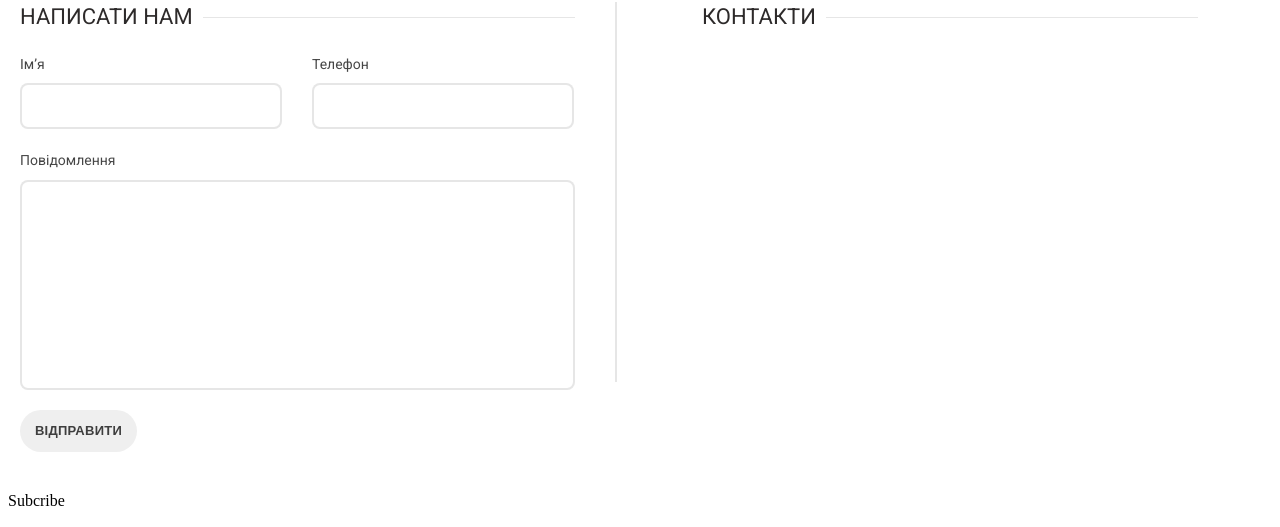
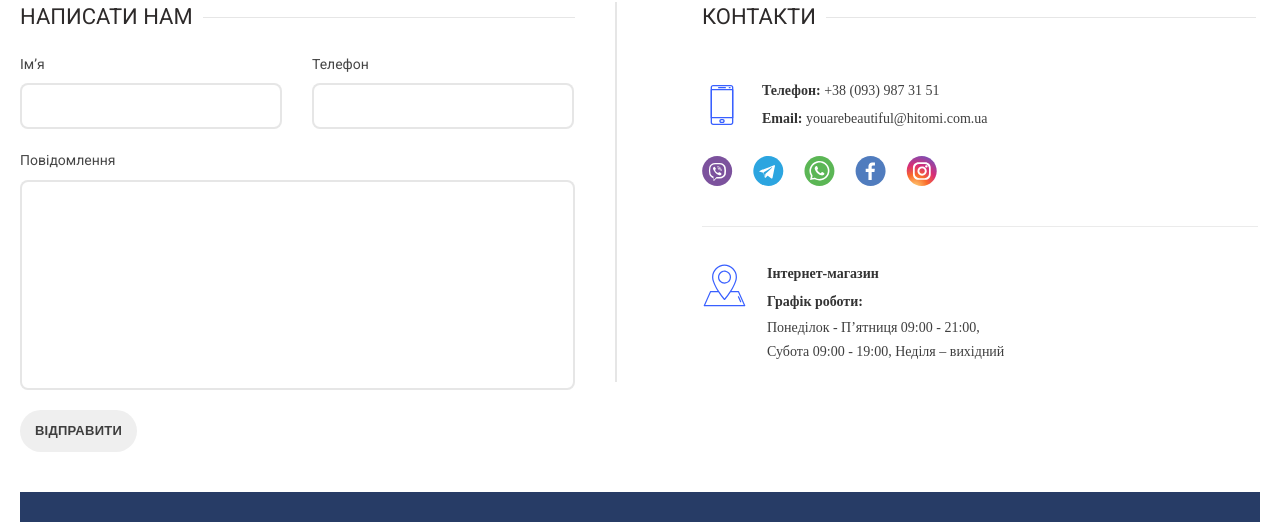
Before and after one commit to cerhiy99/MotoAllergo, a Next.js app in the folder client/: page /ru/contacts in a window 1280 px wide. Shown: the part 617-1144 px from the top of the page. Built offline with nearby package versions, Linux system fonts and the light colour scheme.

Commit message:
add Contacts

```diff
--- a/client/app/[lang]/contacts/Contact.scss
+++ b/client/app/[lang]/contacts/Contact.scss
@@ -3,7 +3,7 @@
     width: 1240px;
     padding-bottom: 20px;
 
-a {
+    a {
         text-decoration: none;
         color: inherit;
     }
@@ -36,9 +36,80 @@ a {
         gap: 10px;
     }
 
-    .divider {
-        width: 372px;
+    .contacts-divider-info {
+        width: 430px;
         height: 1px;
         background-color: rgba(129, 129, 129, 0.2);
     }
+
+    .info-contacts {
+        display: flex;
+        align-items: center;
+        gap: 20px;
+        margin: 47px 0 25px;
+    }
+
+    .info-contacts-text {
+        display: flex;
+        flex-direction: column;
+        gap: 6px;
+
+        p {
+
+            font-weight: 400;
+            font-size: 14px;
+            line-height: 1.6;
+            color: #3f3f3f;
+            margin: 0;
+                padding: 0;
+
+            span {
+                font-weight: 600;
+                font-size: 14px;
+                line-height: 1.6;
+                color: #333;
+            }
+        }
+    }
+
+    .socials {
+        display: flex;
+        gap: 20px;
+        margin-bottom: 36px;
+    }
+
+    .info-divider {
+        background-color:  #ebebeb;
+        width: 556px;
+        height: 1px;
+        margin-bottom: 36px;
+    }
+
+    .info-text {
+        display: flex;
+            align-items: flex-start;
+            gap: 20px;
+    }
+
+    .info-text-content {
+        display: flex;
+        flex-direction: column;
+        gap: 6px;
+
+        span {
+            font-weight: 600;
+                font-size: 14px;
+                line-height: 1.6;
+                color: #333;
+        }
+
+        p {
+            font-weight: 400;
+                font-size: 14px;
+                line-height: 1.28571;
+                color: #3f3f3f;
+            padding: 0;
+            margin: 0;
+        }
+    }
 }
--- a/client/app/[lang]/contacts/page.tsx
+++ b/client/app/[lang]/contacts/page.tsx
@@ -6,6 +6,13 @@ import Link from 'next/link';
 import Map from '@/app/components/Map/Map';
 import NavPath from '@/app/components/NavPath/NavPath';
 import ContactForm from '@/app/components/ContactForm/ContactForm';
+import PhoneBig from '../../assets/icons/phone_big.svg';
+import Viber from '../../assets/icons/viber.svg';
+import Telegram from '../../assets/icons/telegram.svg';
+import Whatsapp from '../../assets/icons/whatsapp.svg';
+import Facebook from '../../assets/icons/facebook.svg';
+import Instagram from '../../assets/icons/inst.svg';
+import AreaBig from '../../assets/icons/area_big.svg';
 
 type Props = {
   params: { lang: Locale };
@@ -23,7 +30,47 @@ const page = async ({ params: { lang } }: Props) => {
         <div className="contacts-info">
           <div className="title-container">
             <h1>КОНТАКТИ</h1>
-            <div className="divider"></div>
+            <div className="contacts-divider-info"></div>
+          </div>
+          <div className="info">
+            <div className="info-contacts">
+              <PhoneBig />
+              <div className="info-contacts-text">
+                <p>
+                  <span>Телефон: </span>+38 (093) 987 31 51
+                </p>
+                <p>
+                  <span>Email: </span>youarebeautiful@hitomi.com.ua
+                </p>
+              </div>
+            </div>
+            <div className="socials">
+              <Link href="#">
+                <Viber />
+              </Link>
+              <Link href="#">
+                <Telegram />
+              </Link>
+              <Link href="#">
+                <Whatsapp />
+              </Link>
+              <Link href="#">
+                <Facebook />
+              </Link>
+              <Link href="#">
+                <Instagram />
+              </Link>
+            </div>
+            <div className="info-divider"></div>
+            <div className="info-text">
+              <AreaBig />
+              <div className="info-text-content">
+                <span>Інтернет-магазин</span>
+                <span>Графік роботи: </span>
+                <p>Понеділок - П’ятниця 09:00 - 21:00,</p>
+                <p>Субота 09:00 - 19:00, Неділя – вихідний</p>
+              </div>
+            </div>
           </div>
         </div>
       </div>
--- a/client/app/components/Footer/Footer.scss
+++ b/client/app/components/Footer/Footer.scss
@@ -0,0 +1,9 @@
+.footer-container{
+    margin: 0 auto;
+    width: 1240px;
+
+    .footer-divider{
+            height: 30px;
+            background-color: #273c66;
+    }
+}
--- a/client/app/components/Footer/Footer.tsx
+++ b/client/app/components/Footer/Footer.tsx
@@ -1,7 +1,7 @@
 import React from 'react';
 import './Footer.scss';
 import { Locale } from '@/i18n.config';
-import Subcribe from './Subcribe';
+import './Footer.scss';
 
 type Props = {
   lang: Locale;
@@ -9,8 +9,8 @@ type Props = {
 
 const Footer = (props: Props) => {
   return (
-    <div>
-      <Subcribe />
+    <div className="footer-container">
+      <div className="footer-divider"></div>
     </div>
   );
 };
--- a/client/app/components/Header/Header.scss
+++ b/client/app/components/Header/Header.scss
@@ -26,7 +26,8 @@
                 align-items: center;
             }
 
-                p, a {
+            p,
+            a {
                 margin-left: 12px;
                 font-weight: 400;
                 font-size: 14px;
```
Lines whose indentation alone changed are shown as unchanged.
